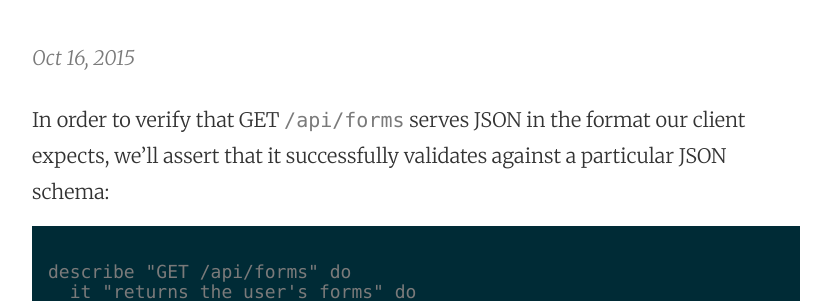
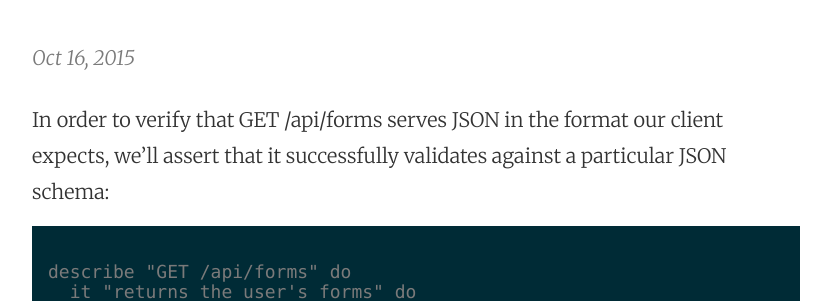
Before and after one commit to mraiur/dainmiller.github.io, a Jekyll site: the page built from _posts/2015-10-16-validating-the-formkeep-api.markdown, in a window 1280 px wide. Shown: the part 397-698 px from the top of the page, without its empty margins (224-1055 px from the left). Built offline with Jekyll 4.4.1, drawn with Linux system fonts in a browser that asks for light colours.

````diff
--- a/_posts/2015-10-16-validating-the-formkeep-api.markdown
+++ b/_posts/2015-10-16-validating-the-formkeep-api.markdown
@@ -3,7 +3,7 @@ published: true
 title: Validating the FormKeep API
 layout: post
 ---
-In order to verify that GET `/api/forms` serves JSON in the format our client expects, we’ll assert that it successfully validates against a particular JSON schema:
+In order to verify that GET /api/forms serves JSON in the format our client expects, we’ll assert that it successfully validates against a particular JSON schema:
 
 ```
 
````
